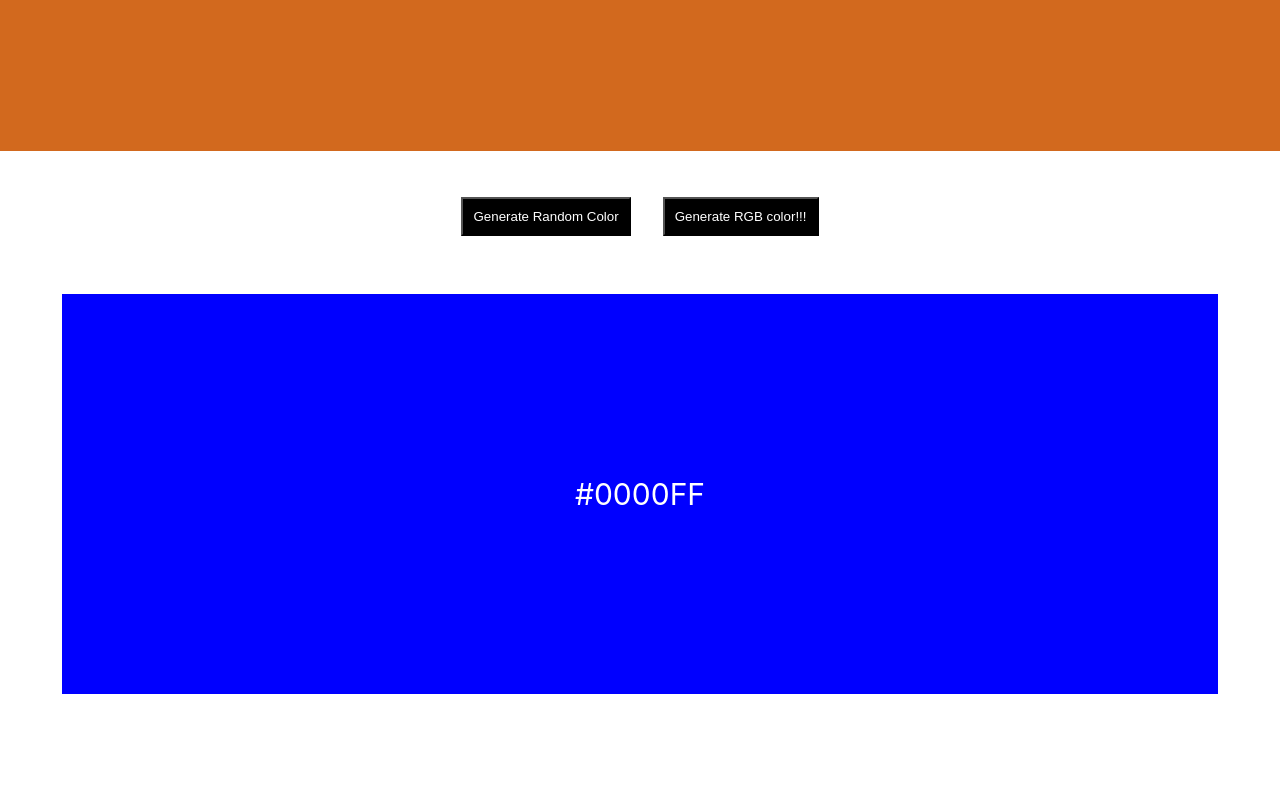
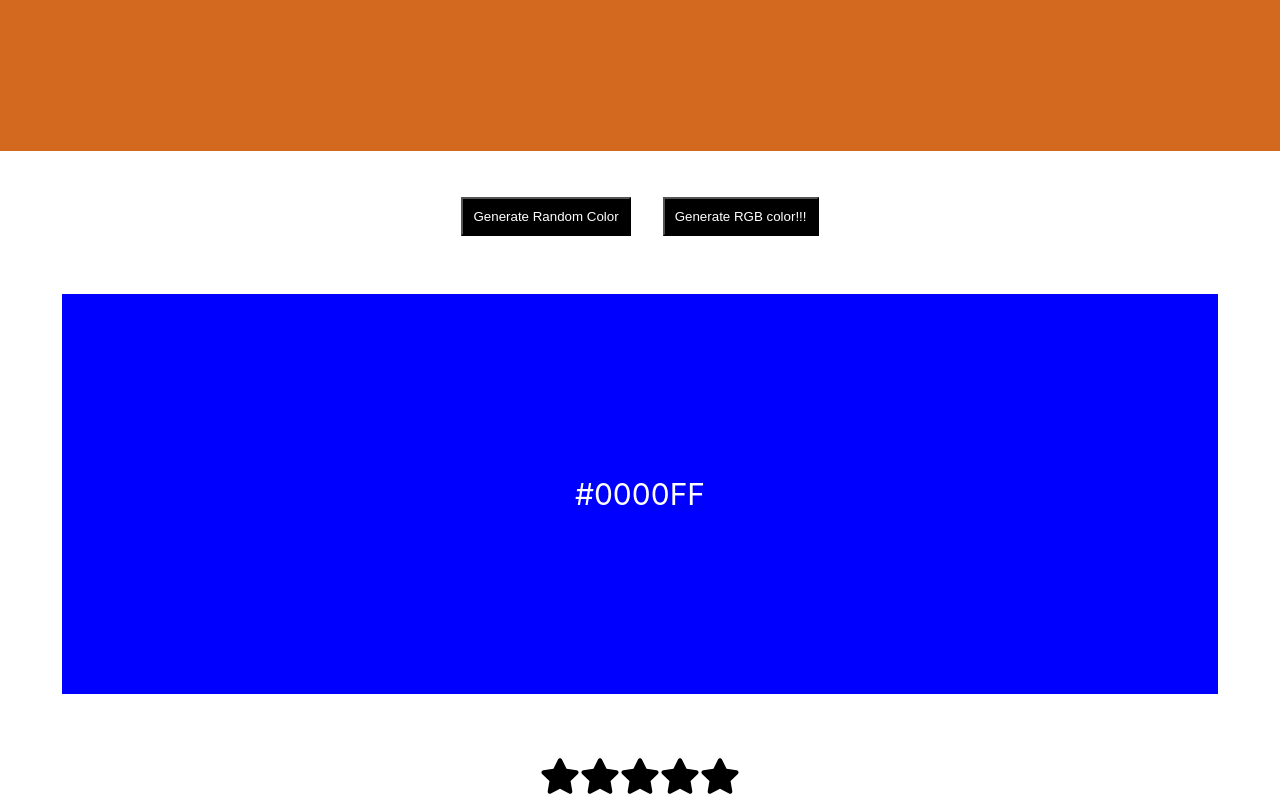
Before and after one commit to AkshayBhandarkarH/ReactProjects, a React (Create React App) app in the folder Projects/Accordion/: page / in a window 1280 px wide. Shown: the part 649-1449 px from the top of the page. Before the commit the page ends 1405 px from the top, so only its background shows below. Built offline with nearby package versions, Linux system fonts and the light colour scheme.

Commit message:
Added Star-Rating Component

```diff
--- a/Projects/Accordion/package.json
+++ b/Projects/Accordion/package.json
@@ -8,6 +8,8 @@
     "@testing-library/user-event": "^13.5.0",
     "react": "^18.3.1",
     "react-dom": "^18.3.1",
+    "react-icons": "^5.2.1",
+    "react-router-dom": "^6.23.1",
     "react-scripts": "5.0.1",
     "web-vitals": "^2.1.4"
   },
--- a/Projects/Accordion/src/App.js
+++ b/Projects/Accordion/src/App.js
@@ -2,11 +2,13 @@
 import Accordion from "./Components/myaccordion";
 import "./Components/myaccordion/styles.css";
 import ColorPicker from "./Components/ColorPicker";
+import StarRating from "./Components/starRating/StarRating";
 function App() {
   return (
     <div className="App">
       <Accordion />
       <ColorPicker />
+      <StarRating />
     </div>
   );
 }
--- /dev/null
+++ b/Projects/Accordion/src/Components/starRating/StarRating.jsx
@@ -0,0 +1,39 @@
+import { useState } from "react";
+import { FaStar } from "react-icons/fa";
+import "../starRating/style.css";
+
+export default function StarRating({ noOfStars = 5 }) {
+  const [rating, setRating] = useState(0);
+  const [hover, setHover] = useState(0);
+
+  function handleClick(getCurrentIndex) {
+    setRating(getCurrentIndex);
+  }
+
+  function handleMouseEnter(getCurrentIndex) {
+    setHover(getCurrentIndex);
+  }
+
+  function handleMouseLeave() {
+    setHover(rating);
+  }
+
+  return (
+    <div className="star-rating">
+      {[...Array(noOfStars)].map((_, index) => {
+        index += 1;
+
+        return (
+          <FaStar
+            key={index}
+            className={index <= (hover || rating) ? "active" : "inactive"}
+            onClick={() => handleClick(index)}
+            onMouseMove={() => handleMouseEnter(index)}
+            onMouseLeave={() => handleMouseLeave(index)}
+            size={40}
+          />
+        );
+      })}
+    </div>
+  );
+}
--- /dev/null
+++ b/Projects/Accordion/src/Components/starRating/style.css
@@ -0,0 +1,10 @@
+.active {
+  color: yellow;
+}
+.inactive {
+  color: black;
+}
+
+.star-rating {
+  text-align: center;
+}
```
Also changed, not shown: 1 other file (tests, documents, lock files or other folders).
